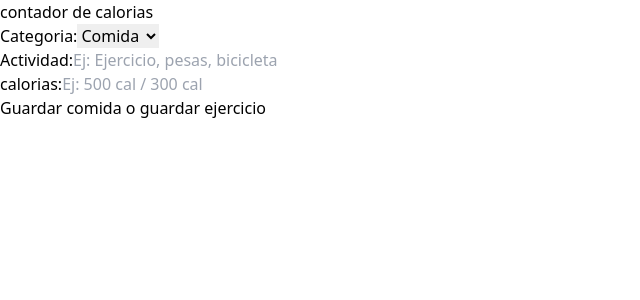
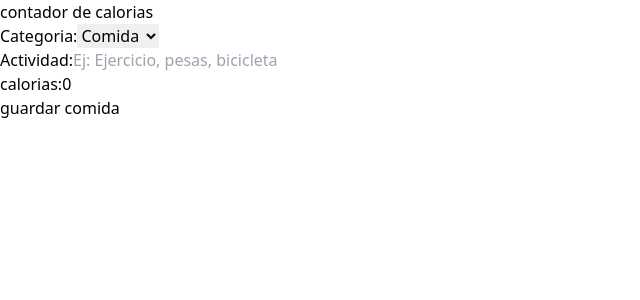
Before and after one commit to dfportillo/calculadora_consumo_calorias, a React (Vite) app: page / in a window 1280 px wide. Shown: the top 300 px of the page, without its empty margins (0-640 px from the left). Built offline with nearby package versions, Linux system fonts and the light colour scheme.

Commit message:
se crea el reducer para las actividades

```diff
--- a/src/App.tsx
+++ b/src/App.tsx
@@ -1,7 +1,10 @@
-import Form from "./components/Form"
+import Form from "./components/Form";
+import { useReducer } from "react";
+import { activityReducer,initialState } from "./reducers/activity-reducers";
 
 function App() {
 
+  const [state,dispach] = useReducer(activityReducer,initialState);
 
   return (
     <>
--- a/src/components/Form.tsx
+++ b/src/components/Form.tsx
@@ -1,15 +1,50 @@
 import { categories } from "../data/categorys";
 import { useState } from "react";
+import { Activity } from "../types";
 
 export default function Form() {
+
+    const [activity, setActivity] = useState<Activity>({
+        category: 1,
+        name: "",
+        calories: 0,
+    });
+
+    const handleChange = (e: React.ChangeEvent<HTMLSelectElement> | React.ChangeEvent<HTMLInputElement>) => {
+
+        const isNum = ['category', 'calories'].includes(e.target.id);
+
+        console.log(isNum);
+
+        setActivity({
+            ...activity,
+            [e.target.id]: isNum ? +e.target.value : e.target.value,
+        })
+    }
+
+    const isValidActivity = () => {
+        const { name, calories } = activity;
+        console.log(name.trim() !== '' && calories > 0);
+        return name.trim() !== '' && calories > 0
+    }
+
+    const handleSubmit = (e:React.FormEvent<HTMLFormElement>) => {
+        e.preventDefault();
+        console.log('submit ...')
+    }
+
     return (
         <>
-            <form className=" space-y-5 bg-white shadow-lg p-10 rounded-xl">
+            <form className=" space-y-5 bg-white shadow-lg p-10 rounded-xl"
+                onSubmit={handleSubmit}>
                 <div className=" grid grid-cols-1 gap-3">
                     <label htmlFor="category" className=" font-bold">Categoria:</label>
                     <select name=""
                         id="category"
-                            className=" border border-slate-300 rounded-lg w-full bg-white">
+                        className=" border border-slate-300 rounded-lg w-full bg-white"
+                        value={activity.category}
+                        onChange={handleChange}
+                    >
                         {categories.map(category => (
                             <option
                                 key={category.id}
@@ -22,12 +57,15 @@ export default function Form() {
                 </div>
 
                 <div className=" grid grid-cols-1 gap-3">
-                        <label htmlFor="activity" className=" font-bold">Actividad:</label>
+                    <label htmlFor="name" className=" font-bold">Actividad:</label>
                     <input
-                            id="activity"
+                        id="name"
                         type="text"
                         className=" border border-slate-300 p-2 rounded-lg"
-                            placeholder="Ej: Ejercicio, pesas, bicicleta"/>
+                        placeholder="Ej: Ejercicio, pesas, bicicleta"
+                        value={activity.name}
+                        onChange={handleChange}
+                    />
                 </div>
 
                 <div className=" grid grid-cols-1 gap-3">
@@ -36,15 +74,20 @@ export default function Form() {
                         id="calories"
                         type="number"
                         className=" border border-slate-300 p-2 rounded-lg"
-                            placeholder="Ej: 500 cal / 300 cal"/>
+                        placeholder="Ej: 500 cal / 300 cal"
+                        value={activity.calories}
+                        onChange={handleChange}
+                    />
                 </div>
 
                 <input
                     type="submit"
                     name=""
                     id=""
-                    value={'Guardar comida o guardar ejercicio'}
-                    className=" bg-black text-white font-extrabold w-full py-2 rounded-lg hover:bg-lime-600" />
+                    value={activity.category === 1 ? 'guardar comida' : 'guardar ejercicio'}
+                    className=" bg-black text-white font-extrabold w-full py-2 rounded-lg hover:bg-lime-600 disabled:opacity-10 uppercase"
+                    disabled={!isValidActivity()}
+                />
 
             </form>
         </>
--- /dev/null
+++ b/src/reducers/activity-reducers.ts
@@ -0,0 +1,22 @@
+import { Activity } from "../types";
+
+export type ActivityActions = {
+    type:'save-activity',
+    payload:{newActivity:Activity}
+};
+
+type ActivityState = {
+    activities: Activity[];
+};
+
+export const initialState:ActivityState = {
+    activities:[]
+};
+
+export function activityReducer (state:ActivityState=initialState , actions:ActivityActions) {
+    if(actions.type ==='save-activity'){
+        // este codigo ejecuta los cambios del estado
+
+        console.log('desde el type save activity')
+    }
+};
```
Also changed, not shown: src/types/index.ts (+7 -1 lines). Lines whose indentation alone changed are shown as unchanged.
